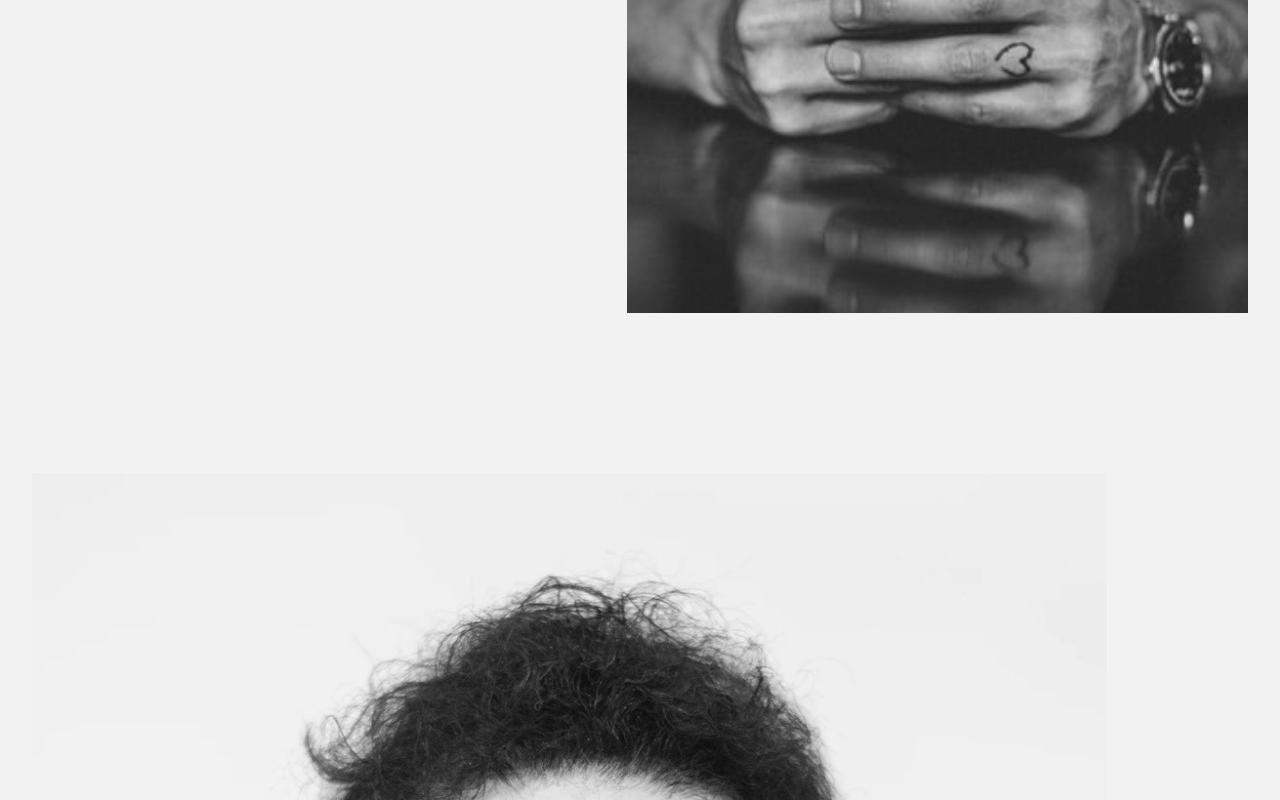
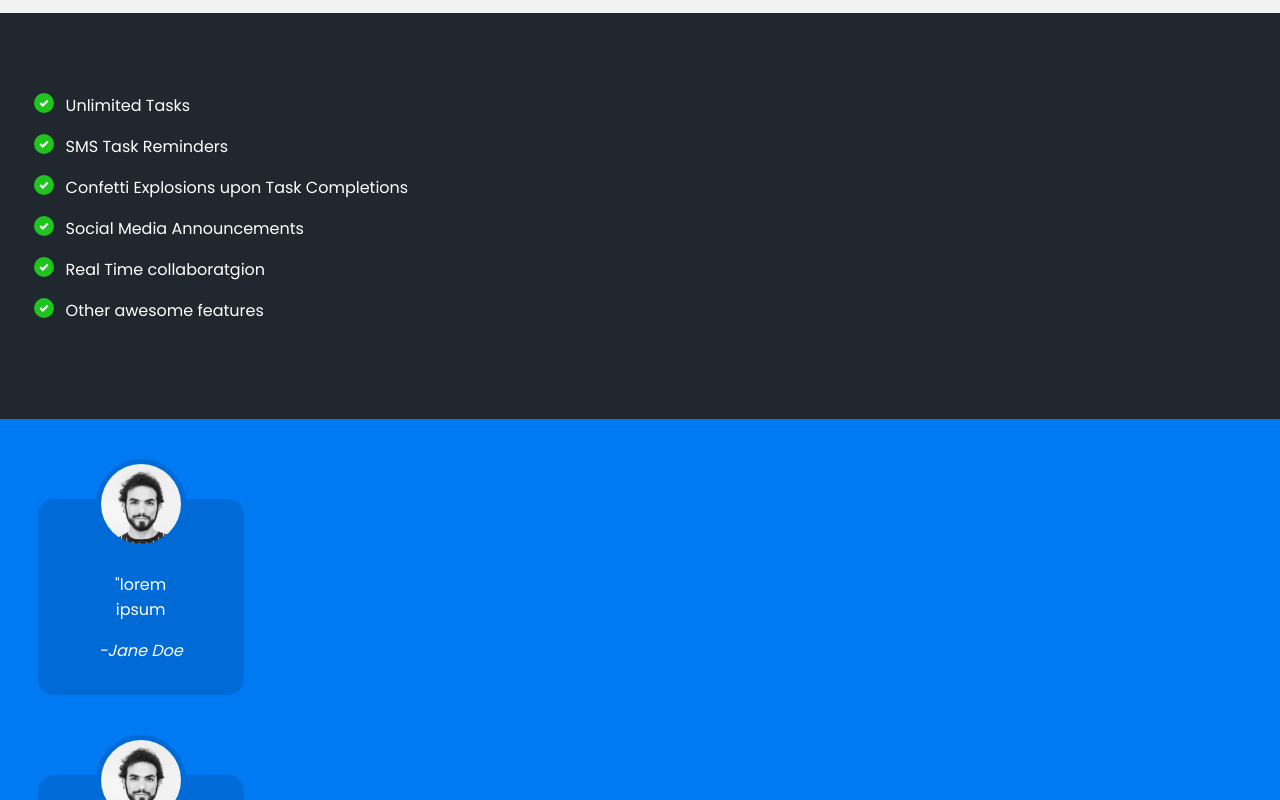
Before and after one commit to yzslay/HTMLandCSSTutorialfor2021, a plain HTML site: page index.html in a window 1280 px wide. Shown: the part 880-1680 px from the top of the page. Drawn offline with Linux system fonts and the light colour scheme; files whose address does not match are found by name.

Commit message:
繼續更新

```diff
--- a/CSS/main.scss
+++ b/CSS/main.scss
@@ -42,6 +42,7 @@ section{
 }
 .hero{
     text-align: center;
+
 }
 .left-col{
     .subhead{
@@ -61,13 +62,13 @@ section{
         text-decoration: none;
         padding:.6em 1.3em;
         font-size:1.4em;
-        border-radius: .8em;
+        border-radius: 5 em;
         font-weight: bold;
-        display:inline-block
+        display:inline-block;
     }
     .watch-video-cta{
         display:block;
-        margin-top: 1em;
+        margin-top: 1.2em;
         img{
             margin-right: 1em;
 
@@ -75,3 +76,60 @@ section{
     }
 
 }
+.hero-img{
+    width:70%;
+    margin: top 3em;
+}
+section.feature-section{
+    background-color: #20272E;
+    color:white;
+}
+ul.feature-list{
+    margin:0;
+    padding-left: 0.1em;
+
+    // comback for this
+    li{
+        font-size: 1em;
+        margin-bottom: 1em;
+        margin-left:2em;
+        position: relative;
+        &:before{
+            content:'';
+            left:-2em;
+            position: absolute;
+            width:20px;
+            height:20px;
+            background-image: url('../images/bullet.svg');
+            background-size: contain;
+            margin-right: .5em;
+
+        }
+    }
+}
+.feature-section img{
+    display:none;
+}
+.testimonials-section{
+    background:var(--primary-color);
+    color:white;
+    li {
+        background:#006bd6;
+        text-align:center;
+        padding:2em 1em;
+        margin:0 auto 5em auto;
+        width:80%;
+        border-radius: 1em;
+            img{
+            width:5em;
+            height:5em;
+            border:5px solid#006bd6;
+            border-radius: 50%;
+            margin-top:-4.5em;
+            }
+    }
+
+}
+h2{
+    font-size:2em;
+}
--- a/index.html
+++ b/index.html
@@ -43,7 +43,7 @@
     </section>
     <section class="feature-section">
         <div class="container">
-            <ul>
+            <ul class="feature-list">
                 <li>Unlimited Tasks</li>
                 <li>SMS Task Reminders</li>
                 <li>Confetti Explosions upon Task Completions</li>
@@ -54,7 +54,7 @@
             <img src="images//holding-phone.jpg" alt="Man holding phone">
         </div>
     </section>
-    <section class="testimonials">
+    <section class="testimonials-section">
         <div class="container">
             <ul>
                 <li>
```
Also changed, not shown: CSS/main.css, 1 other file.
